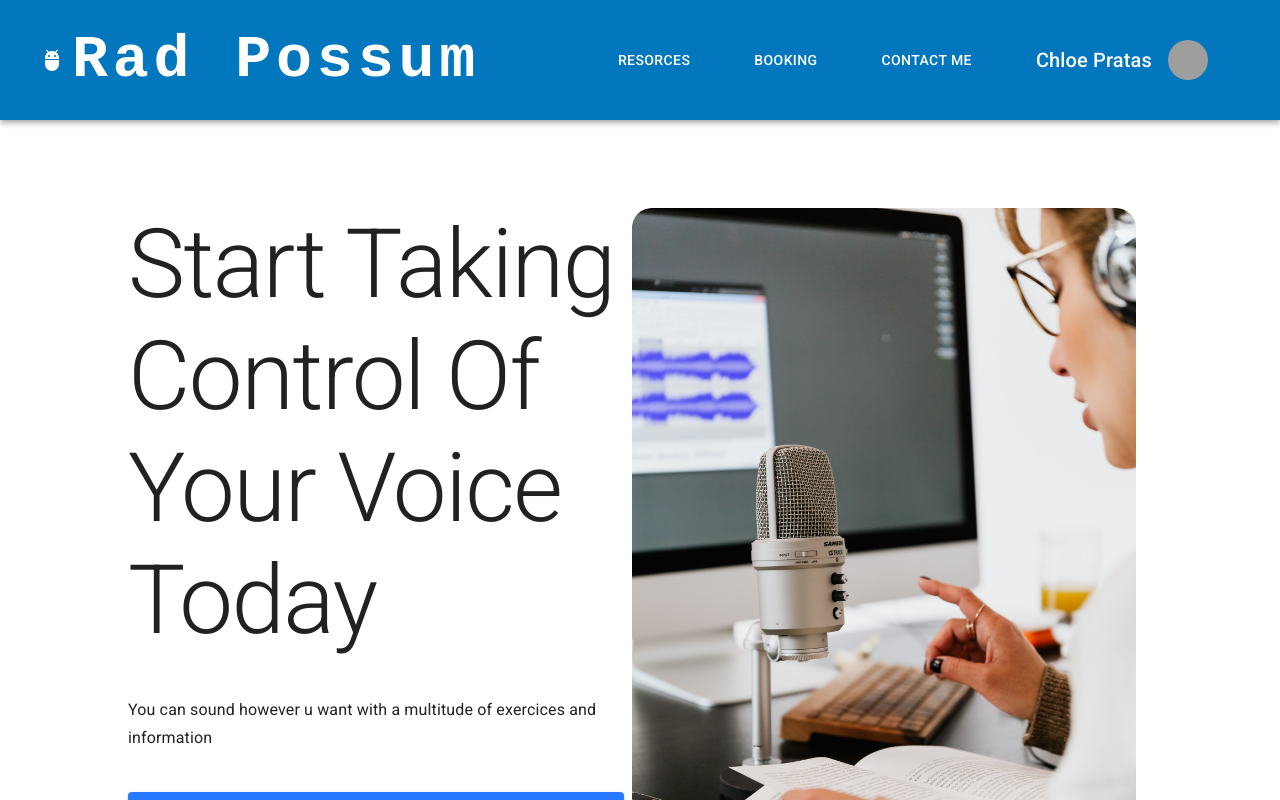
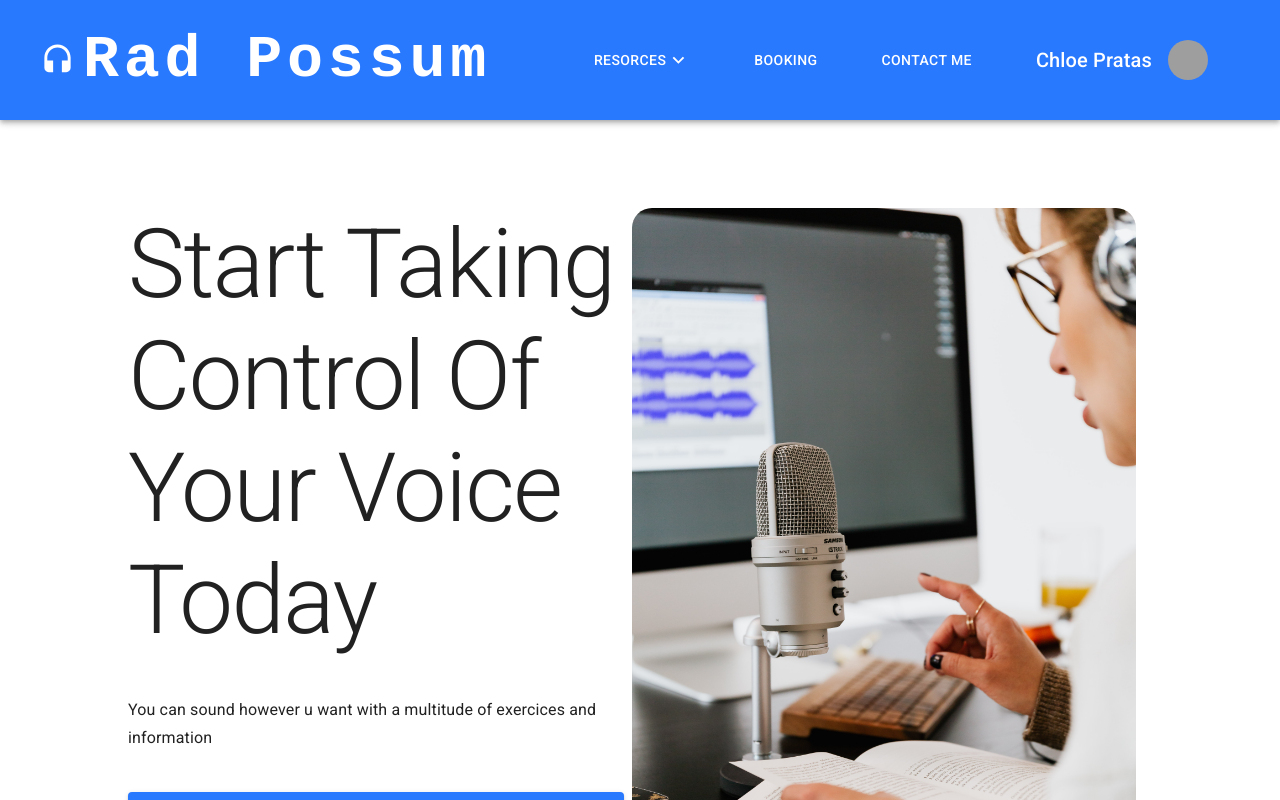
Before and after one commit to Chloe199719/VoiceWebsite, a React (Create React App) app: page / in a window 1280 px wide. Shown: the top 800 px of the page. Built offline with nearby package versions, Linux system fonts and the light colour scheme; grey boxes are pictures that could not be loaded.

Commit message:
mainpagelive

```diff
--- a/src/App.js
+++ b/src/App.js
@@ -1,4 +1,4 @@
-import { CssBaseline } from "@mui/material";
+import { createTheme, CssBaseline, ThemeProvider } from "@mui/material";
 import React, { Component } from "react";
 import "./App1.css";
 import Header from "./modules/header/Header";
@@ -10,24 +10,34 @@ import "@fontsource/roboto/700.css";
 import { BrowserRouter, Route, Routes } from "react-router-dom";
 import LandingPage from "./modules/main/landing/LandingPage";
 
-class App extends Component {
-  constructor() {
-    super();
-    this.state = {
-      img: [],
-    };
-  }
-  render() {
-    return (
-      <BrowserRouter>
+const theme = createTheme({
+  palette: {
+    primary: {
+      light: "#75a7ff",
+      main: "#2979ff",
+      dark: "#004ecb",
+      contrastText: "#fff",
+    },
+    secondary: {
+      light: "#ff7961",
+      main: "#f44336",
+      dark: "#ba000d",
+      contrastText: "#000",
+    },
+  },
+});
+function App() {
+  return (
+    <BrowserRouter>
+      <ThemeProvider theme={theme}>
         <CssBaseline />
         <Header />
         <Routes>
           <Route path="/" element={<LandingPage />} />
         </Routes>
-      </BrowserRouter>
-    );
-  }
+      </ThemeProvider>
+    </BrowserRouter>
+  );
 }
 
 export default App;
--- a/src/App1.css
+++ b/src/App1.css
@@ -4,4 +4,6 @@ a {
 }
 .imgHero {
   border-radius: 20px;
+  max-width: 100%;
+  max-height: 100%;
 }
--- a/src/modules/header/Avatar.js
+++ b/src/modules/header/Avatar.js
@@ -41,7 +41,7 @@ function AvatarMenu({ data }) {
       <Menu
         sx={{
           "& .MuiMenu-paper": {
-            backgroundColor: "lightblue",
+            backgroundColor: "primary.light",
           },
         }}
         id="avatarMenu"
--- a/src/modules/header/Header.js
+++ b/src/modules/header/Header.js
@@ -16,22 +16,8 @@ import { createTheme } from "@mui/material/styles";
 import Content from "./content";
 import AvatarMenu from "./Avatar";
 import { Link } from "react-router-dom";
-const theme = createTheme({
-  palette: {
-    primary: {
-      light: "#58af0",
-      main: "#0277bd",
-      dark: "#0004c8c",
-      contrastText: "#fff",
-    },
-    secondary: {
-      light: "#ff7961",
-      main: "#f44336",
-      dark: "#ba000d",
-      contrastText: "#000",
-    },
-  },
-});
+import HeadsetIcon from "@mui/icons-material/Headset";
+
 const resorces = {
   title: `Resorces`,
   dropDown: [`Some Stuff`, `Other Stuff`, `MoreStuff`],
@@ -45,13 +31,15 @@ const profile = {
 };
 export default function Header() {
   return (
-    <ThemeProvider theme={theme}>
     <Box sx={{ flexGrow: 1 }}>
       <AppBar position="static" sx={{ p: 2 }}>
         <CssBaseline />
         <Toolbar sx={{ display: `flex`, justifyContent: "space-between" }}>
           <Box sx={{ display: `flex`, alignItems: "center" }}>
-              <AdbIcon sx={{ display: { xs: "none", md: "flex" }, mr: 1 }} />
+            <HeadsetIcon
+              fontSize="large"
+              sx={{ display: { xs: "none", md: "flex" }, mr: 1 }}
+            />
             <Typography
               variant="h2"
               noWrap
@@ -102,6 +90,5 @@ export default function Header() {
         </Toolbar>
       </AppBar>
     </Box>
-    </ThemeProvider>
   );
 }
--- a/src/modules/header/content.js
+++ b/src/modules/header/content.js
@@ -3,9 +3,15 @@ import Menu from "@mui/material/Menu";
 import MenuItem from "@mui/material/MenuItem";
 import Button from "@mui/material/Button";
 import styled from "@emotion/styled";
-import { ListItem, ListItemButton, Paper, Typography } from "@mui/material";
+import {
+  ListItem,
+  ListItemButton,
+  ListItemIcon,
+  Paper,
+  Typography,
+} from "@mui/material";
 import { red } from "@mui/material/colors";
-
+import ExpandMoreIcon from "@mui/icons-material/ExpandMore";
 function Content({ render }) {
   const [anchorEl, setAnchorEl] = useState(null);
   const open = Boolean(anchorEl);
@@ -37,12 +43,15 @@ function Content({ render }) {
         onClick={toggleOpen}
       >
         <Typography variant="button">{render.title}</Typography>
+
+        <ExpandMoreIcon sx={{ pl: 0.1 }} />
       </ListItemButton>
+
       <StyledPaper>
         <Menu
           sx={{
             "& .MuiMenu-paper": {
-              backgroundColor: "lightblue",
+              backgroundColor: "primary.light",
             },
           }}
           id="demo-positioned-menu"
--- a/src/modules/main/landing/LandingPage.js
+++ b/src/modules/main/landing/LandingPage.js
@@ -9,27 +9,9 @@ import {
 import { bgcolor, Box, Container } from "@mui/system";
 import React from "react";
 import vocieImg from "./voice.jpg";
-const theme = createTheme({
-  palette: {
-    primary: {
-      light: "#75a7ff",
-      main: "#2979ff",
-      dark: "#004ecb",
-      contrastText: "#fff",
-    },
-    secondary: {
-      light: "#ff7961",
-      main: "#f44336",
-      dark: "#ba000d",
-      contrastText: "#000",
-    },
-  },
-});
 
 function LandingPage() {
   return (
-    <ThemeProvider theme={theme}>
-      <CssBaseline />
     <Container maxWidth="lg" sx={{ mt: 5, p: 0 }}>
       <Grid
         container
@@ -57,17 +39,10 @@ function LandingPage() {
           </Box>
         </Grid>
         <Grid xs={6}>
-            <img
-              className="imgHero"
-              src={vocieImg}
-              alt="voice"
-              width="100%"
-              height="100%"
-            />
+          <img className="imgHero" src={vocieImg} alt="voice" />
         </Grid>
       </Grid>
     </Container>
-    </ThemeProvider>
   );
 }
 
```
Lines whose indentation alone changed are shown as unchanged.
